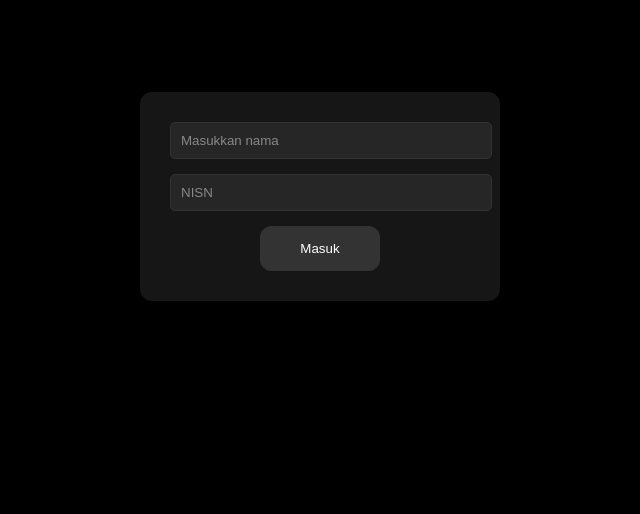
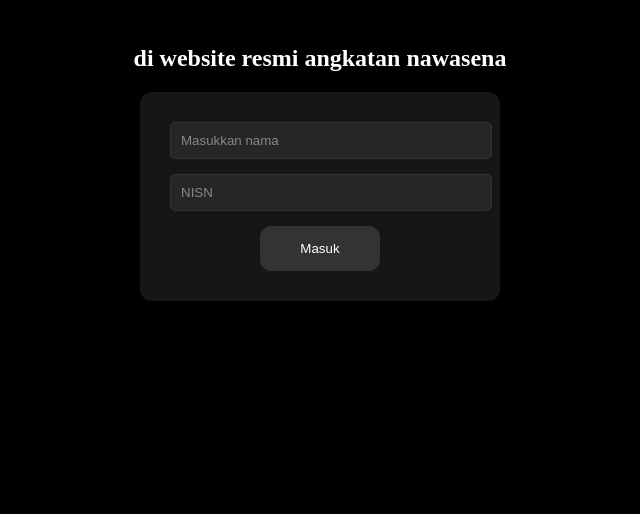
Before and after one commit to nkwksisisj/NAWASENA, a plain HTML site: page index.html in a window 1280 px wide. Shown: the part 286-800 px from the top of the page, without its empty margins (320-960 px from the left). Drawn offline with Linux system fonts and the light colour scheme.

Commit message:
Update index.html

```diff
--- a/index.html
+++ b/index.html
@@ -31,6 +31,10 @@
         h1 {
             color: #FFFFFF;
             margin-bottom: 40px;
+        }
+        h2 {
+            color: #FFFFFF;
+            text-align: center;
         }
         .form-container {
             background-color: #161616;
```
